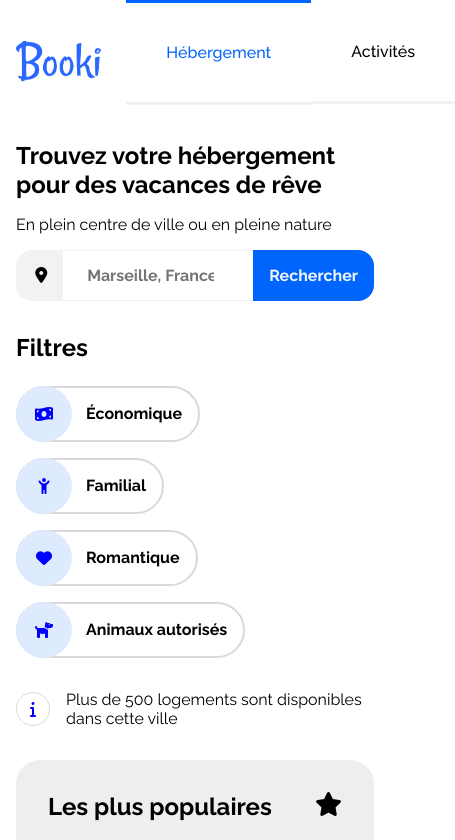
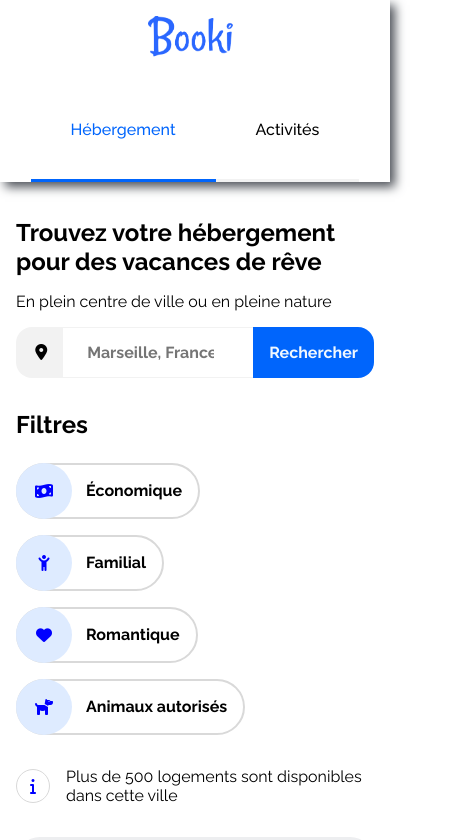
Before and after one commit to ndoubayo/Booki, a plain HTML site: page index.html in a window 390 px wide. Shown: the top 840 px of the page, 455 px wide, since content can reach past the window. Drawn offline with Linux system fonts and the light colour scheme.

Commit message:
Responsivité d'entête

```diff
--- a/Styles/style3.css
+++ b/Styles/style3.css
@@ -19,7 +19,6 @@ a {
   justify-content: space-between;
 }
 .Img_entete {
-
   padding: 1em;
   height: 3em;
 }
@@ -169,7 +168,7 @@ a {
   border-radius: 1.5em;
   padding: 2em;
 }
-                        /* Espace et zone de recherche terminé*/
+            /* Espace et zone de recherche terminé*/
 
 /*manipulation hébergements à Marseille*/
 .Hebergement {
@@ -325,10 +324,15 @@ a {
 
 @media screen and (max-width: 550px) {
   .header {
-    grid-template-columns: auto 1fr auto;
-    grid-template-areas: "logo . button" "navbar navbar navbar";
+    display: flex;
+    flex-direction: column;
+    align-items: center;
+    justify-content: center;
+    box-shadow: 5px 5px 10px #4d5158;
+    top: 0;
+    position: sticky;
+    background-color: white;
   }
-
   .navig1 {
     order: 2;
   }
@@ -337,13 +341,15 @@ a {
     border-bottom: 3px solid #F2F2F2;
     width: 50%;
   }
-  .lien1[data-active=logements] {
+  .lien1[data-active=signe] {
+    border-top: none;
     border-bottom-color: #0065FC;
   }
   .lien1:hover {
     border-bottom-color: #0065FC;
   }
 }
+
   /*ENTETE FIN*/
   /*Formulaire et filtres*/
 @media screen and (max-width: 550px) {
```
